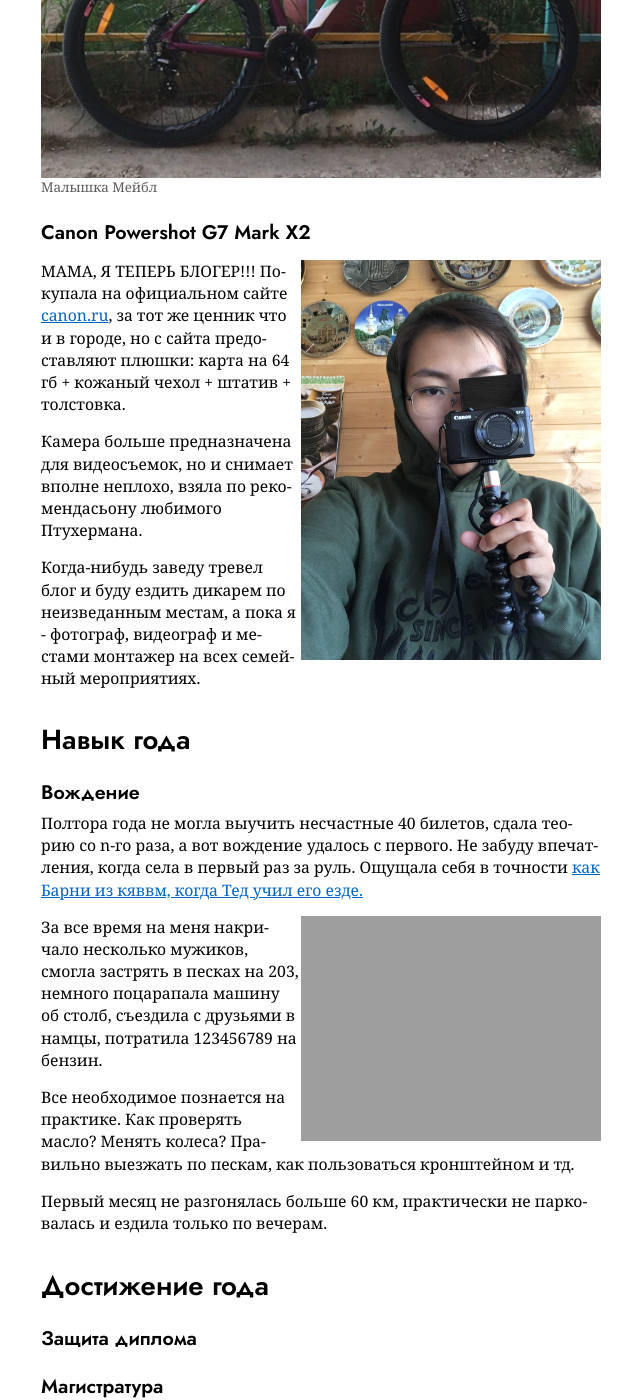
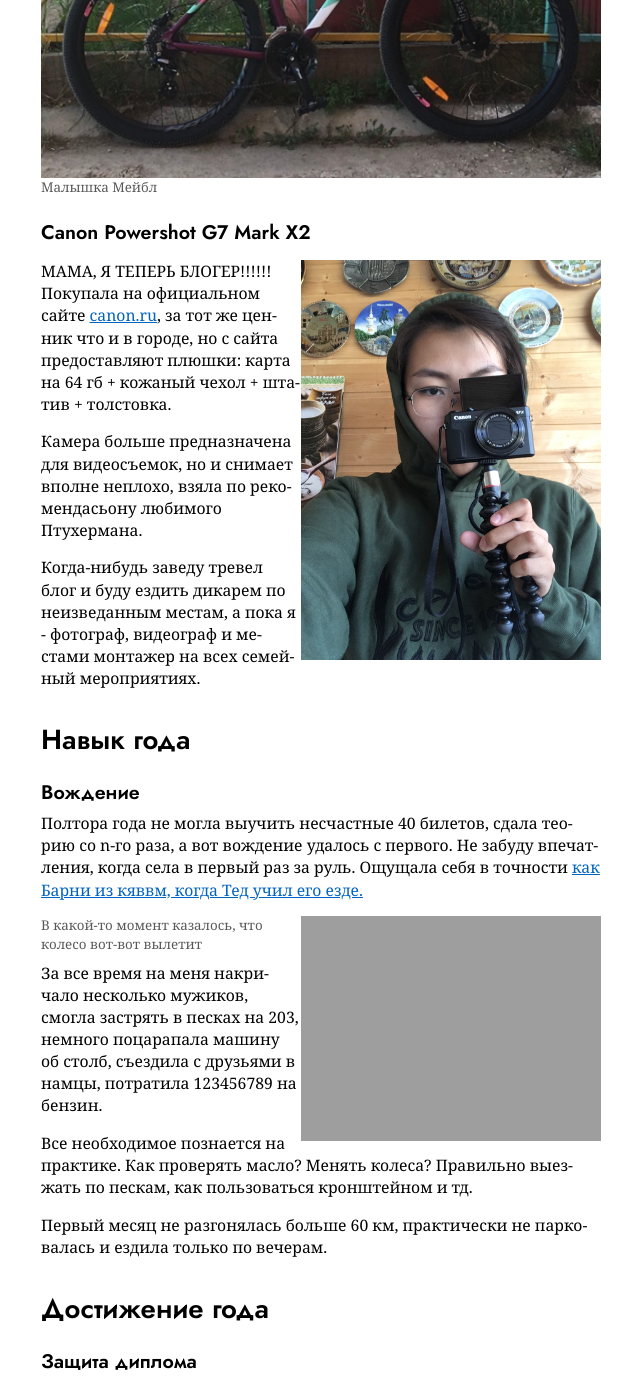
Before and after one commit to keresm/keresaina.github.io, a Jekyll site: the page built from _posts/2021-01-14-Выводы.md, in a window 1280 px wide and 1400 px high, scrolled down 1158 px. Shown: the whole window, without its empty margins (319-959 px from the left). Built offline with Jekyll 4.4.1, drawn with Linux system fonts in a browser that asks for light colours; some of the changed text lies outside the part shown.

Commit message:
Update 2021-01-14-Выводы.md

```diff
--- a/_posts/2021-01-14-Выводы.md
+++ b/_posts/2021-01-14-Выводы.md
@@ -26,7 +26,7 @@
 <figure>
   <img src="{{ site.url }}/assets/images/Выводы/camera.jpg" align="right" width="300" height="400" /> </figure>
 
-МАМА, Я ТЕПЕРЬ БЛОГЕР!!!
+МАМА, Я ТЕПЕРЬ БЛОГЕР!!!!!!
 Покупала на официальном сайте [canon.ru](http://canon.ru), за тот же ценник что и в городе, но с сайта предоставляют плюшки: карта на 64 гб + кожаный чехол + штатив + толстовка.
 
 Камера больше предназначена для видеосъемок, но и снимает вполне неплохо, взяла по рекомендасьону любимого Птухермана.
@@ -40,7 +40,7 @@
 Полтора года не могла выучить несчастные 40 билетов, сдала теорию со n-го раза, а вот вождение удалось с первого. Не забуду впечатления, когда села в первый раз за руль. Ощущала себя в точности [как Барни из кяввм, когда Тед учил его езде.](https://www.youtube.com/watch?v=D0KHEVh1hNU)
 
 <figure>
-  <img src="{{ site.url }}/assets/images/Выводы/Fale.jpg" align="right" width="300" />
+  <img src="{{ site.url }}/assets/images/Выводы/Fale.jpg" align="right" width="300" /> <figcaption> В какой-то момент казалось, что колесо вот-вот вылетит</figcaption>
 </figure>
 
 За все время на меня накричало несколько мужиков, смогла застрять в песках на 203, немного поцарапала машину об столб, съездила с друзьями в намцы, потратила 123456789 на бензин.
```
Also changed, not shown: other parts of _posts/2021-01-14-Выводы.md (+1 -1 lines).
